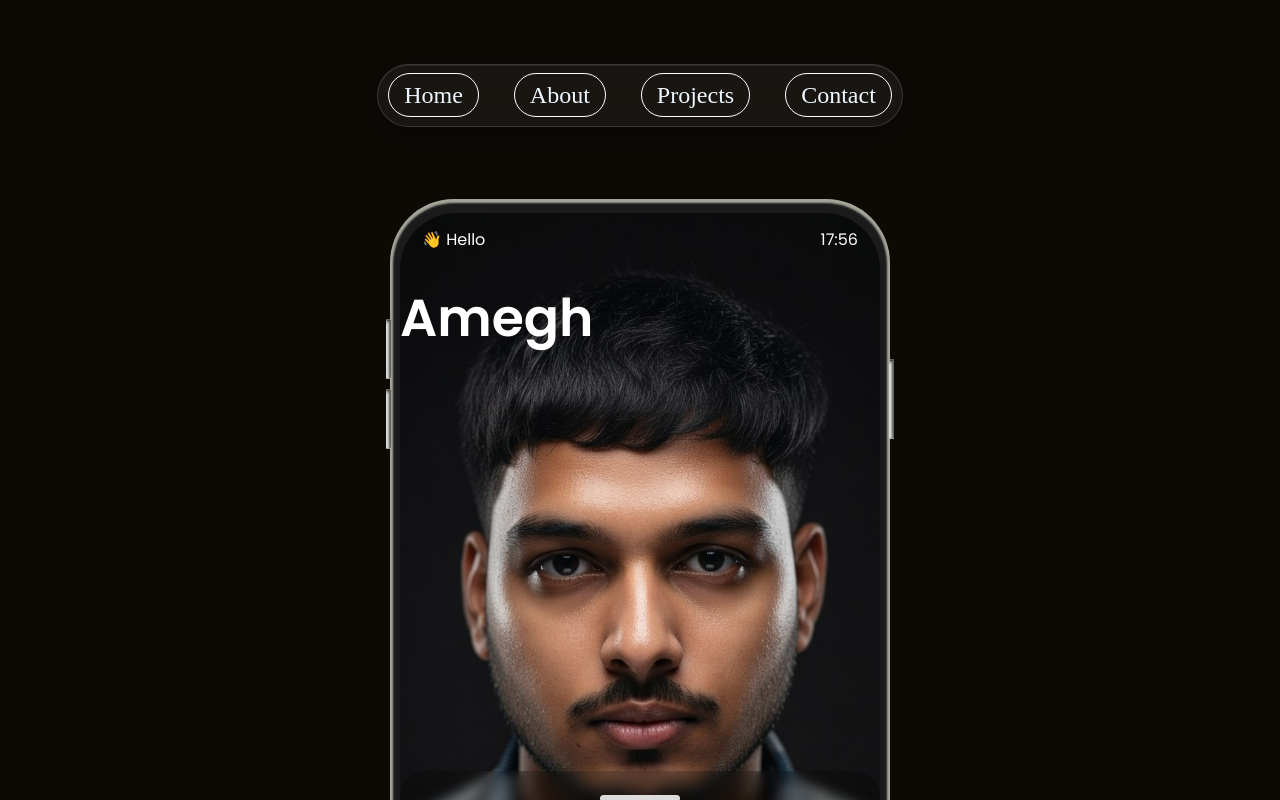
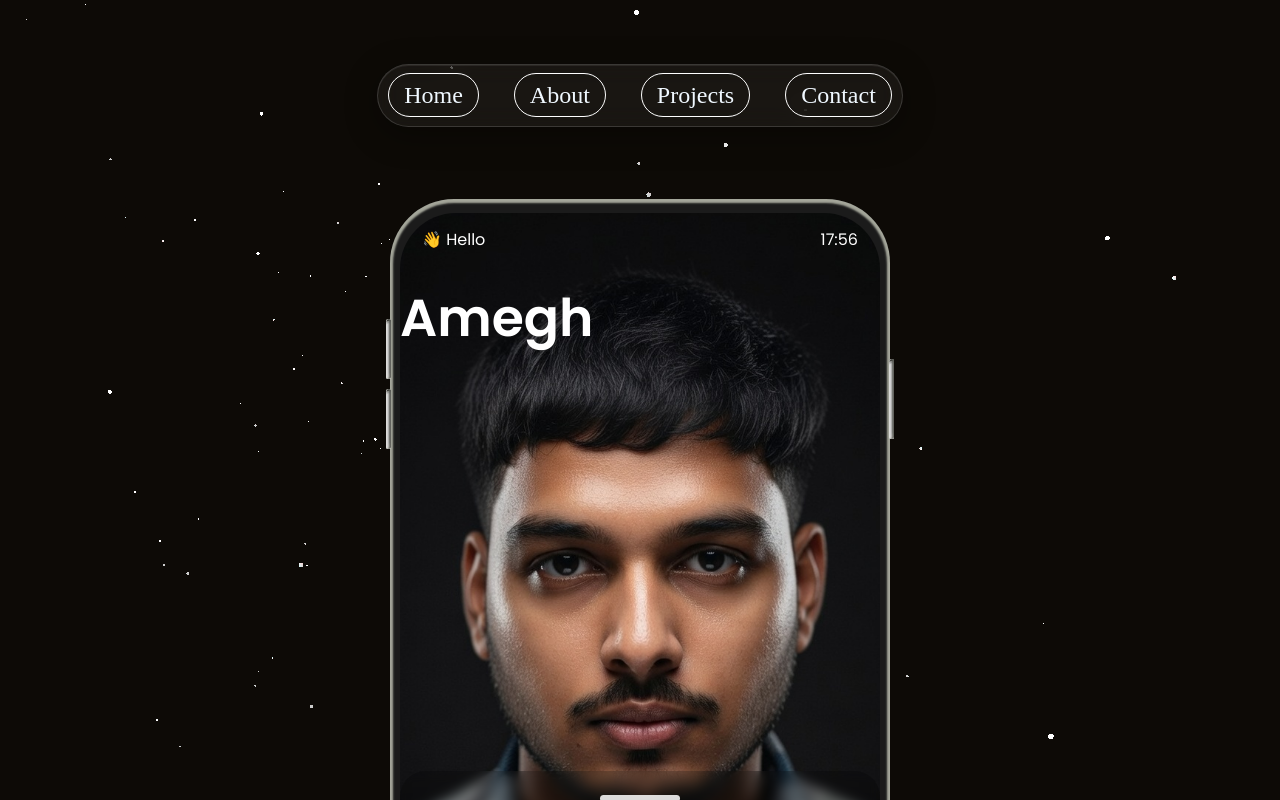
Before and after one commit to ameghmurikkoli9/amegh-portfolio, a React (Vite) app: page / in a window 1280 px wide. Shown: the top 800 px of the page. Built offline with nearby package versions, Linux system fonts and the light colour scheme; a web font is replaced by a local one.

Commit message:
added background

```diff
--- a/package.json
+++ b/package.json
@@ -14,7 +14,9 @@
     "@tailwindcss/vite": "^4.2.1",
     "cursor-effects": "^1.0.18",
     "framer-motion": "^12.34.3",
+    "gsap": "^3.14.2",
     "lucide-react": "^0.575.0",
+    "ogl": "^1.0.11",
     "react": "^19.2.0",
     "react-dom": "^19.2.0",
     "react-icons": "^5.5.0",
@@ -23,6 +25,7 @@
   },
   "devDependencies": {
     "@eslint/js": "^9.39.1",
+    "@tailwindcss/postcss": "^4.2.1",
     "@types/react": "^19.2.7",
     "@types/react-dom": "^19.2.3",
     "@vitejs/plugin-react": "^5.1.1",
@@ -31,7 +34,7 @@
     "eslint-plugin-react-hooks": "^7.0.1",
     "eslint-plugin-react-refresh": "^0.4.24",
     "globals": "^16.5.0",
-    "postcss": "^8.5.6",
+    "postcss": "^8.5.8",
     "tailwindcss": "^4.2.1",
     "vite": "^7.3.1"
   }
--- a/src/App.jsx
+++ b/src/App.jsx
@@ -5,6 +5,7 @@
 import About from "./Components/About";
 import Projects from "./Components/Projects";
 import Contact from "./Components/Contact";
+import Particles from "./Components/Particles";
 
 function App() {
   useEffect(() => {
@@ -14,13 +15,27 @@
     <>
 
 
-        <Navbar />
+      <Particles
+        particleColors={["#ffffff"]}
+        particleCount={200}
+        particleSpread={10}
+        speed={0.1}
+        particleBaseSize={100}
+        moveParticlesOnHover
+        alphaParticles={false}
+        disableRotation={false}
+        pixelRatio={1}
+      />
+
+      <Navbar
+      />
       <Mobile />
       <Skills />
       <About />
       <Projects />
       <Contact />
     </>
+
   );
 }
 
--- a/src/Components/Mobile.css
+++ b/src/Components/Mobile.css
@@ -271,7 +271,7 @@
 
 
 
-.btn-ghost {
+ .btn-ghost {
  background: transparent;
   color: #fff;
   border-radius: 50px;
--- a/src/Components/Mobile.jsx
+++ b/src/Components/Mobile.jsx
@@ -113,7 +113,8 @@
                         <MdArrowOutward className="arrow-icon" size={15} />
                       </span>
                     </button>
-                    <button className="btn-ghost">My Works</button>
+
+                    <button className="btn-ghost" ><a href="#projects">My Works</a></button>
                   </div>
                 </div>
                 <div className="right">
--- a/src/Components/Navbar.css
+++ b/src/Components/Navbar.css
@@ -86,6 +86,8 @@
     display: none;
 }
 
+
+
 @media (max-width: 780px) {
     .nav-links {
         display: none;
--- /dev/null
+++ b/src/Components/Particles.css
@@ -0,0 +1,8 @@
+.particles-container {
+  position: fixed;
+  top: 0;
+  left: 0;
+  width: 100%;
+  height: 100%;
+  z-index: -1;
+}
--- /dev/null
+++ b/src/Components/Particles.jsx
@@ -0,0 +1,244 @@
+import { useEffect, useRef } from 'react';
+import { Renderer, Camera, Geometry, Program, Mesh } from 'ogl';
+
+import './Particles.css';
+
+const defaultColors = ['#ffffff', '#ffffff', '#ffffff'];
+
+const hexToRgb = hex => {
+  hex = hex.replace(/^#/, '');
+  if (hex.length === 3) {
+    hex = hex
+      .split('')
+      .map(c => c + c)
+      .join('');
+  }
+  const int = parseInt(hex, 16);
+  const r = ((int >> 16) & 255) / 255;
+  const g = ((int >> 8) & 255) / 255;
+  const b = (int & 255) / 255;
+  return [r, g, b];
+};
+
+const vertex = /* glsl */ `
+  attribute vec3 position;
+  attribute vec4 random;
+  attribute vec3 color;
+
+  uniform mat4 modelMatrix;
+  uniform mat4 viewMatrix;
+  uniform mat4 projectionMatrix;
+  uniform float uTime;
+  uniform float uSpread;
+  uniform float uBaseSize;
+  uniform float uSizeRandomness;
+
+  varying vec4 vRandom;
+  varying vec3 vColor;
+
+  void main() {
+    vRandom = random;
+    vColor = color;
+
+    vec3 pos = position * uSpread;
+    pos.z *= 10.0;
+
+    vec4 mPos = modelMatrix * vec4(pos, 1.0);
+    float t = uTime;
+    mPos.x += sin(t * random.z + 6.28 * random.w) * mix(0.1, 1.5, random.x);
+    mPos.y += sin(t * random.y + 6.28 * random.x) * mix(0.1, 1.5, random.w);
+    mPos.z += sin(t * random.w + 6.28 * random.y) * mix(0.1, 1.5, random.z);
+
+    vec4 mvPos = viewMatrix * mPos;
+
+    if (uSizeRandomness == 0.0) {
+      gl_PointSize = uBaseSize;
+    } else {
+      gl_PointSize = (uBaseSize * (1.0 + uSizeRandomness * (random.x - 0.5))) / length(mvPos.xyz);
+    }
+
+    gl_Position = projectionMatrix * mvPos;
+  }
+`;
+
+const fragment = /* glsl */ `
+  precision highp float;
+
+  uniform float uTime;
+  uniform float uAlphaParticles;
+  varying vec4 vRandom;
+  varying vec3 vColor;
+
+  void main() {
+    vec2 uv = gl_PointCoord.xy;
+    float d = length(uv - vec2(0.5));
+
+    if(uAlphaParticles < 0.5) {
+      if(d > 0.5) {
+        discard;
+      }
+      gl_FragColor = vec4(vColor + 0.2 * sin(uv.yxx + uTime + vRandom.y * 6.28), 1.0);
+    } else {
+      float circle = smoothstep(0.5, 0.4, d) * 0.8;
+      gl_FragColor = vec4(vColor + 0.2 * sin(uv.yxx + uTime + vRandom.y * 6.28), circle);
+    }
+  }
+`;
+
+const Particles = ({
+  particleCount = 200,
+  particleSpread = 10,
+  speed = 0.1,
+  particleColors,
+  moveParticlesOnHover = false,
+  particleHoverFactor = 1,
+  alphaParticles = false,
+  particleBaseSize = 100,
+  sizeRandomness = 1,
+  cameraDistance = 20,
+  disableRotation = false,
+  pixelRatio = 1,
+  className
+}) => {
+  const containerRef = useRef(null);
+  const mouseRef = useRef({ x: 0, y: 0 });
+
+  useEffect(() => {
+    const container = containerRef.current;
+    if (!container) return;
+
+    const renderer = new Renderer({
+      dpr: pixelRatio,
+      depth: false,
+      alpha: true
+    });
+    const gl = renderer.gl;
+    container.appendChild(gl.canvas);
+    gl.clearColor(0, 0, 0, 0);
+
+    const camera = new Camera(gl, { fov: 15 });
+    camera.position.set(0, 0, cameraDistance);
+
+    const resize = () => {
+      const width = container.clientWidth;
+      const height = container.clientHeight;
+      renderer.setSize(width, height);
+      camera.perspective({ aspect: gl.canvas.width / gl.canvas.height });
+    };
+    window.addEventListener('resize', resize, false);
+    resize();
+
+    const handleMouseMove = e => {
+      const rect = container.getBoundingClientRect();
+      const x = ((e.clientX - rect.left) / rect.width) * 2 - 1;
+      const y = -(((e.clientY - rect.top) / rect.height) * 2 - 1);
+      mouseRef.current = { x, y };
+    };
+
+    if (moveParticlesOnHover) {
+      container.addEventListener('mousemove', handleMouseMove);
+    }
+
+    const count = particleCount;
+    const positions = new Float32Array(count * 3);
+    const randoms = new Float32Array(count * 4);
+    const colors = new Float32Array(count * 3);
+    const palette = particleColors && particleColors.length > 0 ? particleColors : defaultColors;
+
+    for (let i = 0; i < count; i++) {
+      let x, y, z, len;
+      do {
+        x = Math.random() * 2 - 1;
+        y = Math.random() * 2 - 1;
+        z = Math.random() * 2 - 1;
+        len = x * x + y * y + z * z;
+      } while (len > 1 || len === 0);
+      const r = Math.cbrt(Math.random());
+      positions.set([x * r, y * r, z * r], i * 3);
+      randoms.set([Math.random(), Math.random(), Math.random(), Math.random()], i * 4);
+      const col = hexToRgb(palette[Math.floor(Math.random() * palette.length)]);
+      colors.set(col, i * 3);
+    }
+
+    const geometry = new Geometry(gl, {
+      position: { size: 3, data: positions },
+      random: { size: 4, data: randoms },
+      color: { size: 3, data: colors }
+    });
+
+    const program = new Program(gl, {
+      vertex,
+      fragment,
+      uniforms: {
+        uTime: { value: 0 },
+        uSpread: { value: particleSpread },
+        uBaseSize: { value: particleBaseSize * pixelRatio },
+        uSizeRandomness: { value: sizeRandomness },
+        uAlphaParticles: { value: alphaParticles ? 1 : 0 }
+      },
+      transparent: true,
+      depthTest: false
+    });
+
+    const particles = new Mesh(gl, { mode: gl.POINTS, geometry, program });
+
+    let animationFrameId;
+    let lastTime = performance.now();
+    let elapsed = 0;
+
+    const update = t => {
+      animationFrameId = requestAnimationFrame(update);
+      const delta = t - lastTime;
+      lastTime = t;
+      elapsed += delta * speed;
+
+      program.uniforms.uTime.value = elapsed * 0.001;
+
+      if (moveParticlesOnHover) {
+        particles.position.x = -mouseRef.current.x * particleHoverFactor;
+        particles.position.y = -mouseRef.current.y * particleHoverFactor;
+      } else {
+        particles.position.x = 0;
+        particles.position.y = 0;
+      }
+
+      if (!disableRotation) {
+        particles.rotation.x = Math.sin(elapsed * 0.0002) * 0.1;
+        particles.rotation.y = Math.cos(elapsed * 0.0005) * 0.15;
+        particles.rotation.z += 0.01 * speed;
+      }
+
+      renderer.render({ scene: particles, camera });
+    };
+
+    animationFrameId = requestAnimationFrame(update);
+
+    return () => {
+      window.removeEventListener('resize', resize);
+      if (moveParticlesOnHover) {
+        container.removeEventListener('mousemove', handleMouseMove);
+      }
+      cancelAnimationFrame(animationFrameId);
+      if (container.contains(gl.canvas)) {
+        container.removeChild(gl.canvas);
+      }
+    };
+    // eslint-disable-next-line react-hooks/exhaustive-deps
+  }, [
+    particleCount,
+    particleSpread,
+    speed,
+    moveParticlesOnHover,
+    particleHoverFactor,
+    alphaParticles,
+    particleBaseSize,
+    sizeRandomness,
+    cameraDistance,
+    disableRotation,
+    pixelRatio
+  ]);
+
+  return <div ref={containerRef} className={`particles-container ${className}`} />;
+};
+
+export default Particles;
```
Also changed, not shown: 1 other file (tests, documents, lock files or other folders). Lines whose indentation alone changed are shown as unchanged.
